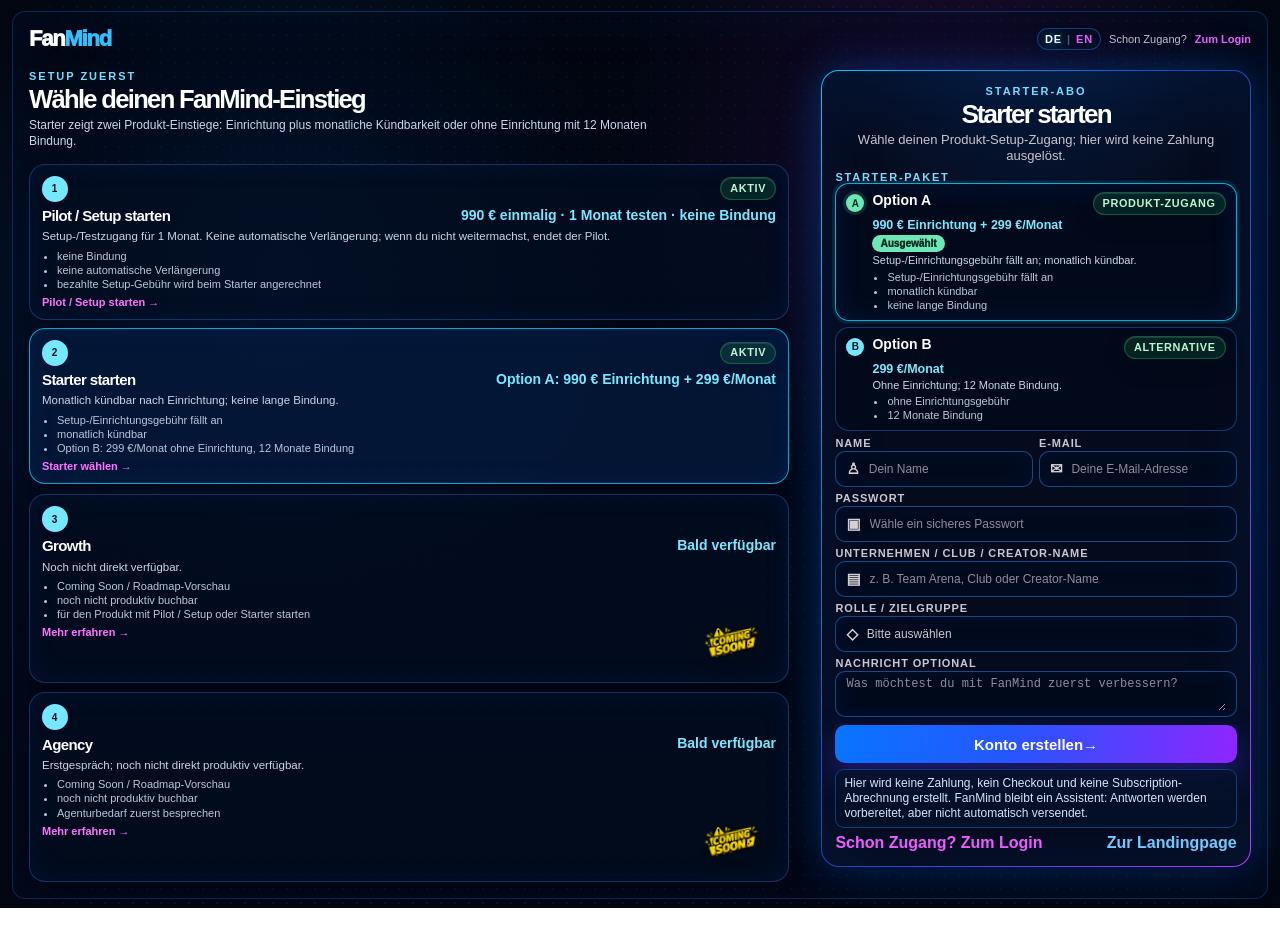
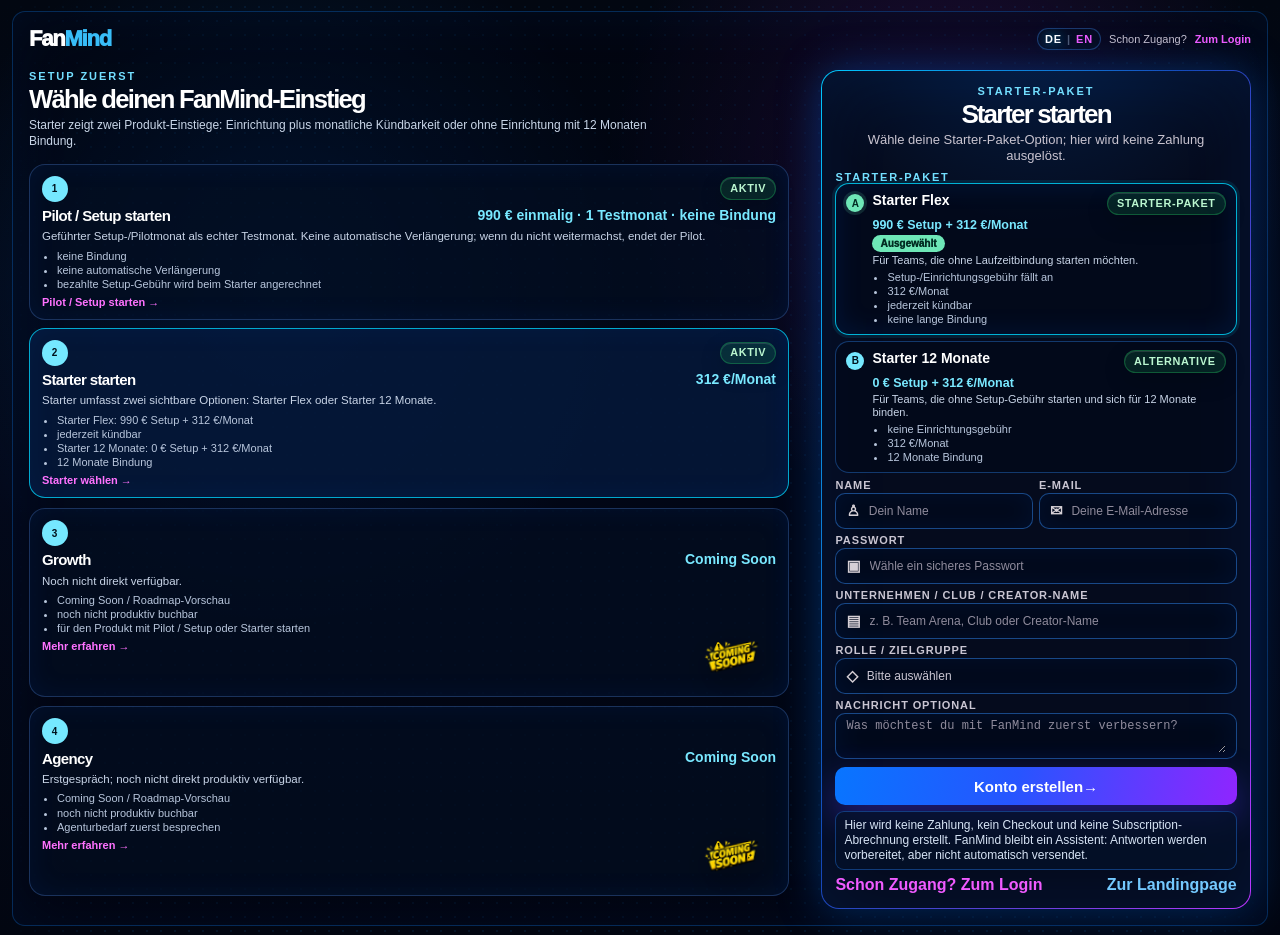
Before and after one commit to Bernds-tech/FanMind, a Next.js app: page /register in a window 1280 px wide. Before the commit the page ends 908 px from the top, so only its background shows below. Built offline with nearby package versions, Linux system fonts and the light colour scheme.

Commit message:
Register-Seite auf finale Preislogik aktualisieren

```diff
--- a/src/app/register/page.tsx
+++ b/src/app/register/page.tsx
@@ -93,8 +93,8 @@ function getPlanSelectionCopy(language: FanMindLanguage): PlanSelectionCopy[] {
         label: "1",
         badge: "Active",
         title: "Start Pilot / Setup",
-        price: "€990 one-time · test for 1 month · no commitment",
-        description: "Setup access for 1 month. No automatic renewal; if you do not continue, the pilot ends.",
+        price: "€990 one-time · 1 test month · no commitment",
+        description: "Guided setup/pilot month as a real test month. No automatic renewal; if you do not continue, the pilot ends.",
         bullets: ["no commitment", "no automatic renewal", "paid setup fee is credited if you continue with Starter"],
         href: registerPlanHref("pilot", language),
         cta: "Start Pilot / Setup",
@@ -103,9 +103,9 @@ function getPlanSelectionCopy(language: FanMindLanguage): PlanSelectionCopy[] {
         label: "2",
         badge: "Active",
         title: "Start Starter",
-        price: "Option A: €990 setup + €299 / month",
-        description: "Monthly cancellable after setup; no long commitment.",
-        bullets: ["setup fee applies", "monthly cancellable", "no long-term commitment"],
+        price: "€312/month",
+        description: "Starter includes two visible options: Starter Flex or Starter 12 months.",
+        bullets: ["Starter Flex: €990 setup + €312/month", "cancel anytime", "Starter 12 months: €0 setup + €312/month", "12-month commitment"],
         href: registerPlanHref("starter", language),
         cta: "Choose Starter",
       },
@@ -113,7 +113,7 @@ function getPlanSelectionCopy(language: FanMindLanguage): PlanSelectionCopy[] {
         label: "3",
         badge: "Preview",
         title: "Growth",
-        price: "Available soon",
+        price: "Coming Soon",
         description: "Not directly available yet.",
         bullets: ["Coming Soon / roadmap preview", "not productively bookable yet", "start with Pilot / Setup or Starter for the Produkt"],
         href: registerPlanHref("growth", language),
@@ -123,7 +123,7 @@ function getPlanSelectionCopy(language: FanMindLanguage): PlanSelectionCopy[] {
         label: "4",
         badge: "Demo",
         title: "Agency",
-        price: "Available soon",
+        price: "Coming Soon",
         description: "Intro call; not productively available yet.",
         bullets: ["Coming Soon / roadmap preview", "not productively bookable yet", "scope agency needs first"],
         href: registerPlanHref("agency", language),
@@ -137,8 +137,8 @@ function getPlanSelectionCopy(language: FanMindLanguage): PlanSelectionCopy[] {
       label: "1",
       badge: "Aktiv",
       title: "Pilot / Setup starten",
-      price: "990 € einmalig · 1 Monat testen · keine Bindung",
-      description: "Setup-/Testzugang für 1 Monat. Keine automatische Verlängerung; wenn du nicht weitermachst, endet der Pilot.",
+      price: "990 € einmalig · 1 Testmonat · keine Bindung",
+      description: "Geführter Setup-/Pilotmonat als echter Testmonat. Keine automatische Verlängerung; wenn du nicht weitermachst, endet der Pilot.",
       bullets: ["keine Bindung", "keine automatische Verlängerung", "bezahlte Setup-Gebühr wird beim Starter angerechnet"],
       href: registerPlanHref("pilot", language),
       cta: "Pilot / Setup starten",
@@ -147,9 +147,9 @@ function getPlanSelectionCopy(language: FanMindLanguage): PlanSelectionCopy[] {
       label: "2",
       badge: "Aktiv",
       title: "Starter starten",
-      price: "Option A: 990 € Einrichtung + 299 €/Monat",
-      description: "Monatlich kündbar nach Einrichtung; keine lange Bindung.",
-      bullets: ["Setup-/Einrichtungsgebühr fällt an", "monatlich kündbar", "Option B: 299 €/Monat ohne Einrichtung, 12 Monate Bindung"],
+      price: "312 €/Monat",
+      description: "Starter umfasst zwei sichtbare Optionen: Starter Flex oder Starter 12 Monate.",
+      bullets: ["Starter Flex: 990 € Setup + 312 €/Monat", "jederzeit kündbar", "Starter 12 Monate: 0 € Setup + 312 €/Monat", "12 Monate Bindung"],
       href: registerPlanHref("starter", language),
       cta: "Starter wählen",
     },
@@ -157,7 +157,7 @@ function getPlanSelectionCopy(language: FanMindLanguage): PlanSelectionCopy[] {
       label: "3",
       badge: "Vorschau",
       title: "Growth",
-      price: "Bald verfügbar",
+      price: "Coming Soon",
       description: "Noch nicht direkt verfügbar.",
       bullets: ["Coming Soon / Roadmap-Vorschau", "noch nicht produktiv buchbar", "für den Produkt mit Pilot / Setup oder Starter starten"],
       href: registerPlanHref("growth", language),
@@ -167,7 +167,7 @@ function getPlanSelectionCopy(language: FanMindLanguage): PlanSelectionCopy[] {
       label: "4",
       badge: "Demo",
       title: "Agency",
-      price: "Bald verfügbar",
+      price: "Coming Soon",
       description: "Erstgespräch; noch nicht direkt produktiv verfügbar.",
       bullets: ["Coming Soon / Roadmap-Vorschau", "noch nicht produktiv buchbar", "Agenturbedarf zuerst besprechen"],
       href: registerPlanHref("agency", language),
@@ -181,18 +181,18 @@ function getStarterOptionsCopy(language: FanMindLanguage): StarterOptionCopy[] {
     return [
       {
         id: "starter_paid_setup",
-        title: "Option A",
-        price: "€990 setup + €299 / month",
-        description: "Setup fee applies; cancellable monthly.",
-        bullets: ["setup/onboarding fee applies", "no long commitment"],
-        badge: "Produkt access",
+        title: "Starter Flex",
+        price: "€990 setup + €312/month",
+        description: "For teams that want to start without a term commitment.",
+        bullets: ["setup/onboarding fee applies", "€312/month", "cancel anytime", "no long commitment"],
+        badge: "Starter package",
       },
       {
         id: "starter_no_setup_commitment",
-        title: "Option B",
-        price: "€299 / month",
-        description: "No setup fee; 12-month commitment.",
-        bullets: ["without setup fee", "12-month commitment"],
+        title: "Starter 12 months",
+        price: "€0 setup + €312/month",
+        description: "For teams that want to start without a setup fee and commit for 12 months.",
+        bullets: ["no setup fee", "€312/month", "12-month commitment"],
         badge: "Alternative",
       },
     ];
@@ -201,18 +201,18 @@ function getStarterOptionsCopy(language: FanMindLanguage): StarterOptionCopy[] {
   return [
     {
       id: "starter_paid_setup",
-      title: "Option A",
-      price: "990 € Einrichtung + 299 €/Monat",
-      description: "Setup-/Einrichtungsgebühr fällt an; monatlich kündbar.",
-      bullets: ["Setup-/Einrichtungsgebühr fällt an", "monatlich kündbar", "keine lange Bindung"],
-      badge: "Produkt-Zugang",
+      title: "Starter Flex",
+      price: "990 € Setup + 312 €/Monat",
+      description: "Für Teams, die ohne Laufzeitbindung starten möchten.",
+      bullets: ["Setup-/Einrichtungsgebühr fällt an", "312 €/Monat", "jederzeit kündbar", "keine lange Bindung"],
+      badge: "Starter-Paket",
     },
     {
       id: "starter_no_setup_commitment",
-      title: "Option B",
-      price: "299 €/Monat",
-      description: "Ohne Einrichtung; 12 Monate Bindung.",
-      bullets: ["ohne Einrichtungsgebühr", "12 Monate Bindung"],
+      title: "Starter 12 Monate",
+      price: "0 € Setup + 312 €/Monat",
+      description: "Für Teams, die ohne Setup-Gebühr starten und sich für 12 Monate binden.",
+      bullets: ["keine Einrichtungsgebühr", "312 €/Monat", "12 Monate Bindung"],
       badge: "Alternative",
     },
   ];
@@ -500,9 +500,9 @@ export default function RegisterPage({ searchParams }: RegisterPageProps) {
           {isProductiveRegistration ? (
             <form className={styles.formCard} onSubmit={handleRegister}>
               <div className={styles.formHeader}>
-                <p className={styles.eyebrow}>{selectedPlanId === "pilot" ? "Pilot / Setup" : "Starter-Abo"}</p>
+                <p className={styles.eyebrow}>{selectedPlanId === "pilot" ? "Pilot / Setup" : "Starter-Paket"}</p>
                 <h1>{selectedPlanId === "pilot" ? (language === "en" ? "Start Pilot / Setup" : "Pilot / Setup starten") : (language === "en" ? "Start Starter" : "Starter starten")}</h1>
-                <p>{selectedPlanId === "pilot" ? (language === "en" ? "€990 one-time, test for 1 month, no commitment. No automatic renewal; if you do not continue, the pilot ends." : "990 € einmalig · 1 Monat testen · keine Bindung. Keine automatische Verlängerung; wenn du nicht weitermachst, endet der Pilot.") : (language === "en" ? "Pick the Produkt setup access; no payment is collected here." : "Wähle deinen Produkt-Setup-Zugang; hier wird keine Zahlung ausgelöst.")}</p>
+                <p>{selectedPlanId === "pilot" ? (language === "en" ? "€990 one-time · 1 test month · no commitment. No automatic renewal; if you do not continue, the pilot ends." : "990 € einmalig · 1 Testmonat · keine Bindung. Keine automatische Verlängerung; wenn du nicht weitermachst, endet der Pilot.") : (language === "en" ? "Pick your Starter package option; no payment is collected here." : "Wähle deine Starter-Paket-Option; hier wird keine Zahlung ausgelöst.")}</p>
               </div>
 
               {selectedPlanId === "starter" && (
```
